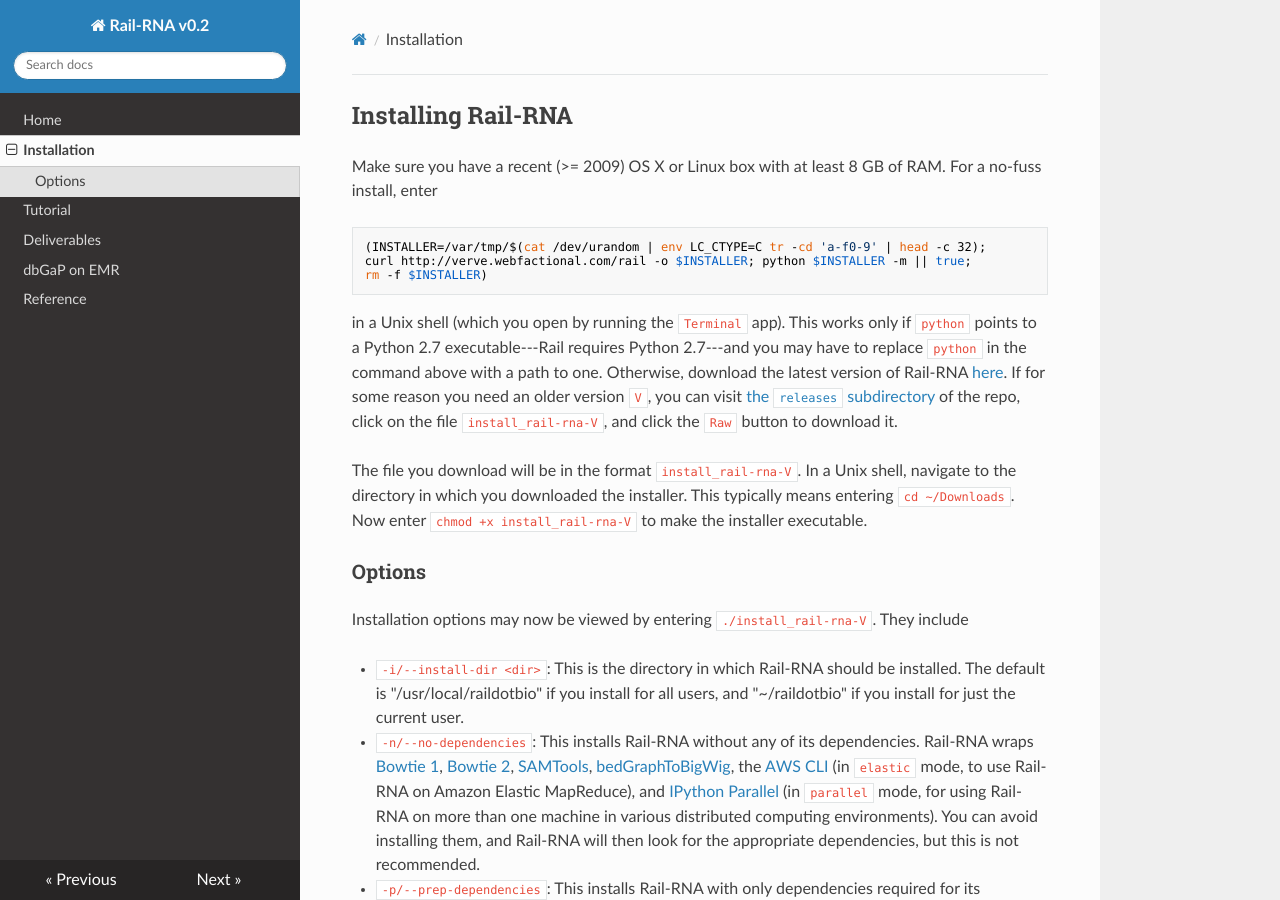
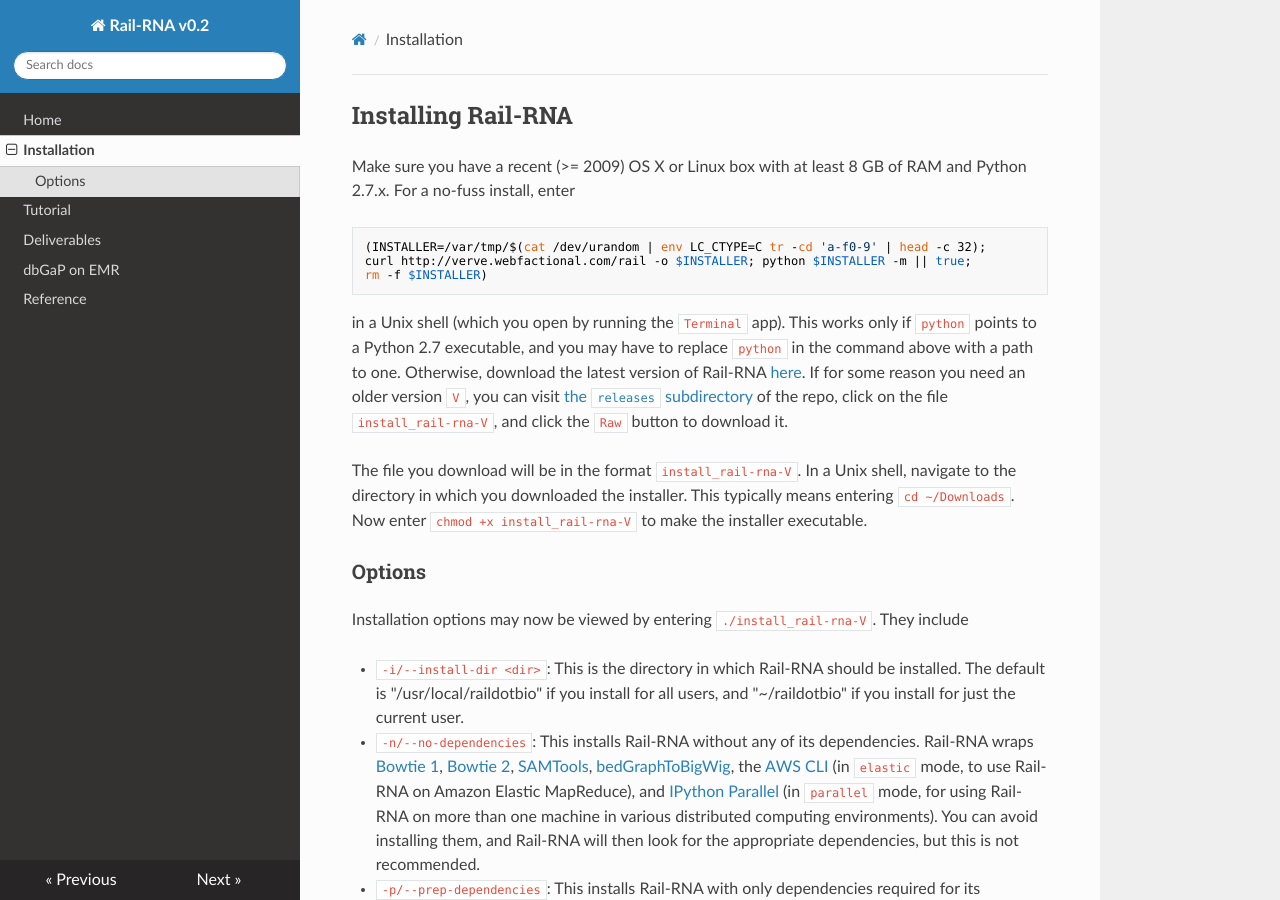
Before and after one commit to nellore/docs.rail.bio, an MkDocs documentation site: the page built from docs/installation.md, in a window 1280 px wide and 900 px high. Built offline with MkDocs 1.6.1, drawn with Linux system fonts in a browser that asks for light colours; nearby versions of some CDN libraries; old or Windows-style settings are respelled for this version of MkDocs.

Commit message:
fixes key instructions link

````diff
--- a/docs/installation.md
+++ b/docs/installation.md
@@ -1,12 +1,12 @@
 ## Installing Rail-RNA
 
-Make sure you have a recent (>= 2009) OS X or Linux box with at least 8 GB of RAM. For a no-fuss install, enter
+Make sure you have a recent (>= 2009) OS X or Linux box with at least 8 GB of RAM and Python 2.7.x. For a no-fuss install, enter
 ```
 (INSTALLER=/var/tmp/$(cat /dev/urandom | env LC_CTYPE=C tr -cd 'a-f0-9' | head -c 32);
 curl http://verve.webfactional.com/rail -o $INSTALLER; python $INSTALLER -m || true;
 rm -f $INSTALLER)
 ```
-in a Unix shell (which you open by running the `Terminal` app). This works only if `python` points to a Python 2.7 executable---Rail requires Python 2.7---and you may have to replace `python` in the command above with a path to one. Otherwise, download the latest version of Rail-RNA [here](https://github.com/nellore/rail/raw/master/releases/install_rail-rna-0.2.4b). If for some reason you need an older version `V`, you can visit [the `releases` subdirectory](https://github.com/nellore/rail/tree/master/releases) of the repo, click on the file `install_rail-rna-V`, and click the `Raw` button to download it.
+in a Unix shell (which you open by running the `Terminal` app). This works only if `python` points to a Python 2.7 executable, and you may have to replace `python` in the command above with a path to one. Otherwise, download the latest version of Rail-RNA [here](https://github.com/nellore/rail/raw/master/releases/install_rail-rna-0.2.4b). If for some reason you need an older version `V`, you can visit [the `releases` subdirectory](https://github.com/nellore/rail/tree/master/releases) of the repo, click on the file `install_rail-rna-V`, and click the `Raw` button to download it.
 
 The file you download will be in the format `install_rail-rna-V`. In a Unix shell, navigate to the directory in which you downloaded the installer. This typically means entering `cd ~/Downloads`. Now enter `chmod +x install_rail-rna-V` to make the installer executable.
 
@@ -63,7 +63,7 @@
 
 First off, you need an account with Amazon Web Services (AWS). Sign up [here](http://aws.amazon.com/). If you're new to AWS, we highly recommend following [this](https://github.com/griffithlab/rnaseq_tutorial/wiki/Intro-to-AWS-Cloud-Computing) tutorial by the [Griffith Lab](http://genome.wustl.edu/people/groups/detail/griffith-lab/) at [Wash U](http://wustl.edu/) to get a feel for its use. But if you just want to set up an account, you need only read sections 4-6 contained there.
 
-If you've just installed the AWS CLI along with Rail-RNA, you must configure it. Obtain your AWS Access Key ID and Secret Access Key by following the instructions [here](http://docs.aws.amazon.com/AWSSimpleQueueService/latest/SQSGettingStartedGuide/AWSCredentials.html).
+If you've just installed the AWS CLI along with Rail-RNA, you must configure it. Obtain your AWS Access Key ID and Secret Access Key by following the instructions [here](http://docs.aws.amazon.com/general/latest/gr/managing-aws-access-keys.html).
 
 ### A note on security
 
````
